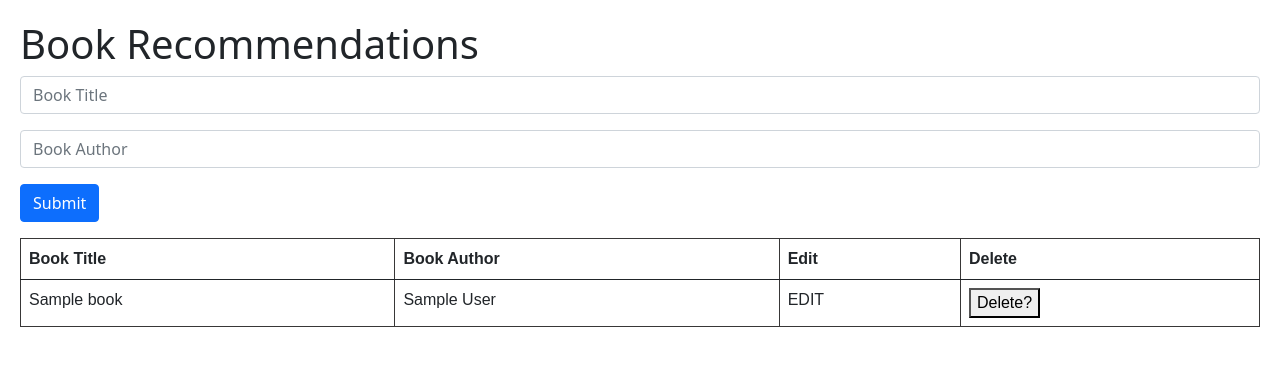
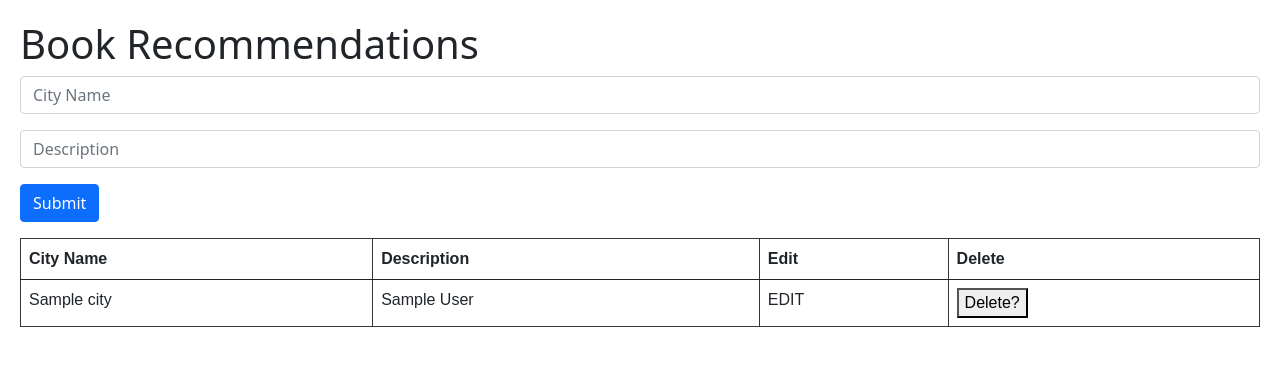
Before and after one commit to CristhianMotoche/py-poc, a Flask app: template ecu-turismo/app/templates/index.html in a window 1280 px wide. Shown: the top 366 px of the page. Run offline with Flask 2, Linux system fonts and the light colour scheme; the template is opened without the code that fills it: most values are stand-ins (such as "Sample title", 1, 10 or a date in 2020); some libraries are stand-ins or nearby versions.

Commit message:
ref: Update refenrences from book to cities

```diff
--- a/ecu-turismo/app/templates/book_row.html
+++ /dev/null
@@ -1,3 +0,0 @@
-{% from 'macros.html' import book_row %}
-
-{{ book_row(book) }}
--- /dev/null
+++ b/ecu-turismo/app/templates/city_row.html
@@ -0,0 +1,3 @@
+{% from 'macros.html' import city_row %}
+
+{{ city_row(book) }}
--- a/ecu-turismo/app/templates/index.html
+++ b/ecu-turismo/app/templates/index.html
@@ -1,9 +1,9 @@
-{% from 'macros.html' import book_row %}
+{% from 'macros.html' import city_row %}
 
 <!DOCTYPE html>
 <html lang="en">
   <head>
-    <title>Flask HTMX ALPINE App</title>
+    <title>Ecuador Cities | HTMX Sample</title>
     <link href="https://cdn.jsdelivr.net/npm/bootstrap@5.0.0-beta1/dist/css/bootstrap.min.css" rel="stylesheet"
                                                                                                integrity="sha384-giJF6kkoqNQ00vy+HMDP7azOuL0xtbfIcaT9wjKHr8RbDVddVHyTfAAsrekwKmP1" crossorigin="anonymous">
     <!-- HTMX -->
@@ -35,25 +35,25 @@ tr:nth-child(even) {
   <body>
     <h1>Book Recommendations</h1>
 
-    <form hx-post="/submit" hx-swap="beforeend" hx-target="#new-book" class="mb-3">
-      <input type="text" placeholder="Book Title" name="title" class="form-control mb-3" />
-      <input type="text" placeholder="Book Author" name="author" class="form-control mb-3" />
+    <form hx-post="/submit" hx-swap="beforeend" hx-target="#new-city" class="mb-3">
+      <input type="text" placeholder="City Name" name="title" class="form-control mb-3" />
+      <input type="text" placeholder="Description" name="author" class="form-control mb-3" />
       <button type="submit" class="btn btn-primary">Submit</button>
     </form>
 
     <table class="table">
       <thead>
         <tr>
-          <th scope="col">Book Title</th>
-          <th scope="col">Book Author</th>
+          <th scope="col">City Name</th>
+          <th scope="col">Description</th>
           <th scope="col">Edit</th>
           <th scope="col">Delete</th>
         </tr>
       </thead>
 
-      <tbody id="new-book" hx-target="closest tr" hx-swap="outerHTML swap:0.5s">
-        {%for book in books%}
-          {{ book_row(book) }}
+      <tbody id="new-city" hx-target="closest tr" hx-swap="outerHTML swap:0.5s">
+        {%for city in cities%}
+          {{ city_row(city) }}
         {%endfor%}
       </tbody>
     </table>
--- a/ecu-turismo/app/templates/macros.html
+++ b/ecu-turismo/app/templates/macros.html
@@ -1,10 +1,10 @@
-{% macro book_row(book) %}
+{% macro city_row(city) %}
 <tr>
-  <td>{{book.title}}</td>
-  <td>{{book.author}}</td>
+  <td>{{city.title}}</td>
+  <td>{{city.author}}</td>
   <td>EDIT</td>
   <td>
-    <button hx-delete="/delete/{{ book.id }}" />Delete?</button>
+    <button hx-delete="/delete/{{ city.id }}" />Delete?</button>
   </td>
 </tr>
 {% endmacro %}
--- a/ecu-turismo/views.py
+++ /dev/null
@@ -1,6 +0,0 @@
-from app import app
-from flask import render_template
-
-@app.route("/", methods=["GET"])
-def home():
-    return render_template("index.html", books=[])
```
Also changed, not shown: ecu-turismo/app/__init__.py (+16 -16 lines).
